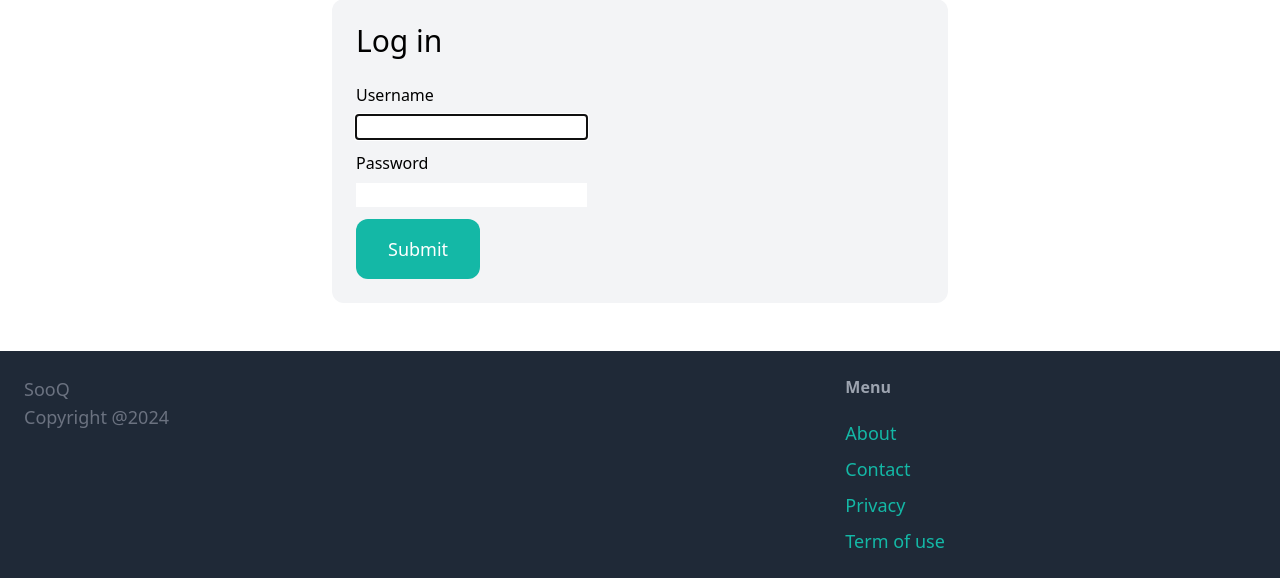
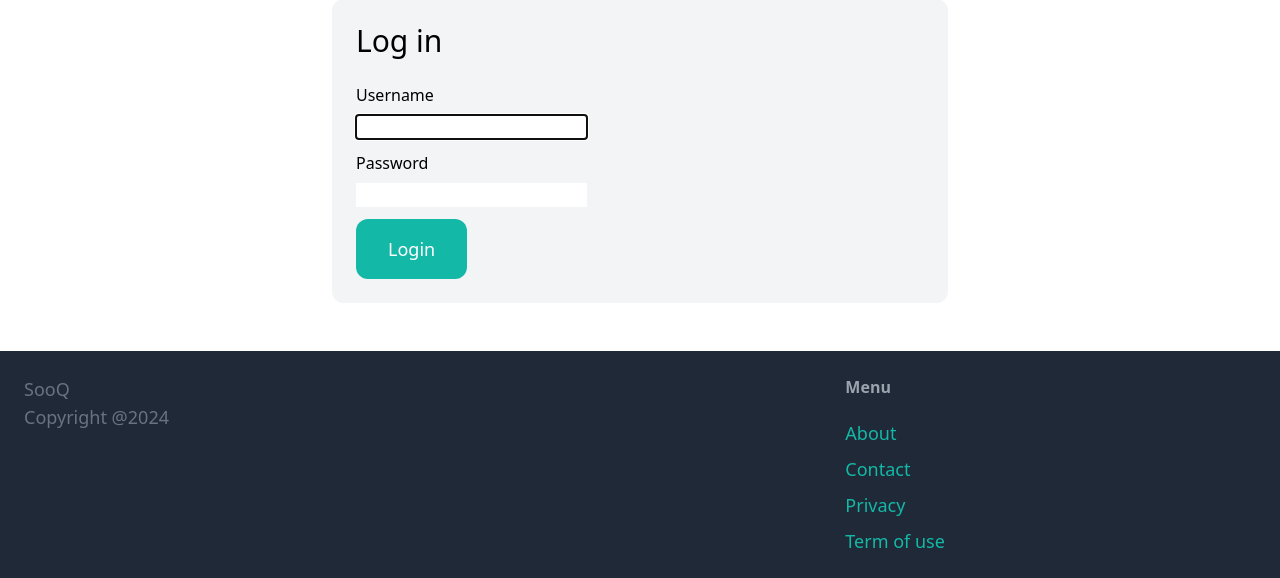
Before and after one commit to ibrahimjasim/Project-Milestone-4, a Django app: page /login/ in a window 1280 px wide. Shown: the part 126-704 px from the top of the page. Run offline with Django 3.2, Linux system fonts and the light colour scheme; some libraries are stand-ins or nearby versions.

Commit message:
Change the submit button to login in the login.html

```diff
--- a/core/templates/core/login.html
+++ b/core/templates/core/login.html
@@ -29,7 +29,7 @@
             </div>
         {% endif %}
 
-        <button class="py-4 px-8 text-lg bg-teal-500 hover:bg-teal-700 rounded-xl text-white">Submit</button>
+        <button class="py-4 px-8 text-lg bg-teal-500 hover:bg-teal-700 rounded-xl text-white">Login</button>
     </form>
 </div>
 {% endblock %}
```
